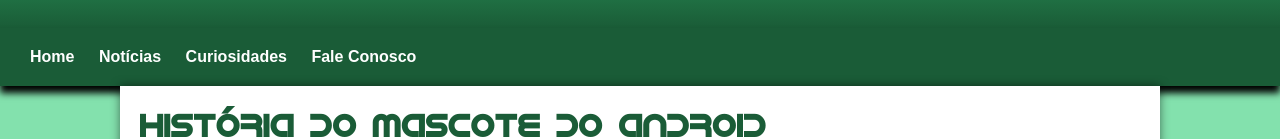
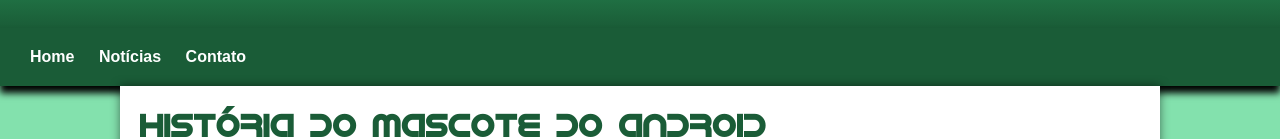
Before and after one commit to Danielkkdg/projeto-droid, a plain HTML site: page index.html in a window 1280 px wide. Shown: the part 162-301 px from the top of the page. Drawn offline with Linux system fonts and the light colour scheme.

Commit message:
problema de escrita

```diff
--- a/index.html
+++ b/index.html
@@ -17,8 +17,7 @@
     <nav>
         <a href="#">Home</a>
         <a href="#">Notícias</a>
-        <a href="#">Curiosidades</a>
-        <a href="#">Fale Conosco</a>
+        <a href="#">Contato</a>
     </nav>
     <main>
         <article>
@@ -101,7 +100,7 @@
                 </p>
             </aside>
 
-            <p>Então é isso! Espero que você tenha gostado do nosso artigo com essa curiosidade sobre o sistema Android e seu simpático ma</p>
+            <p>Então é isso! Espero que você tenha gostado do nosso artigo com essa curiosidade sobre o sistema Android e seu simpático mascote.</p>
         </article>
     </main>
 
```
